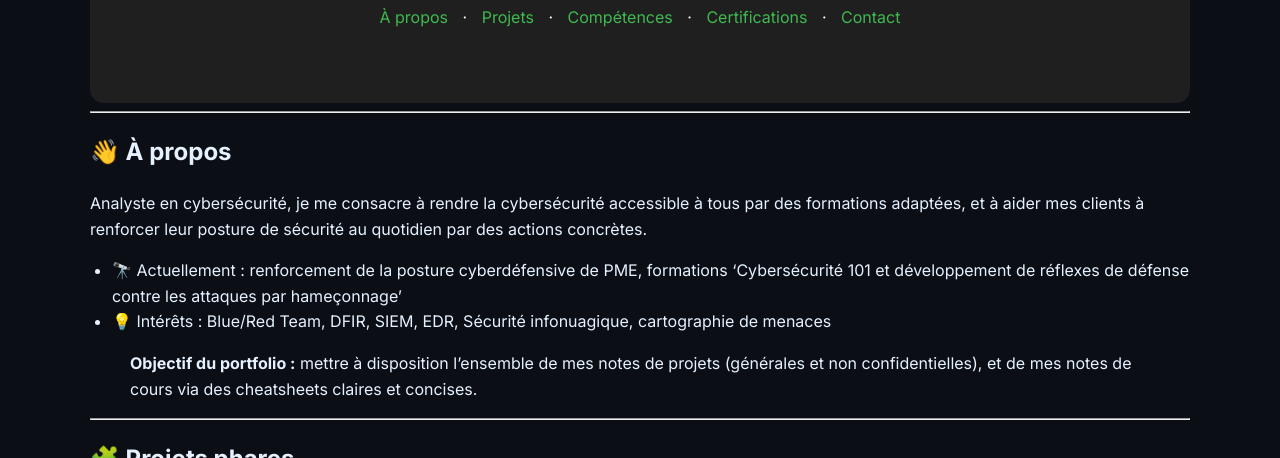
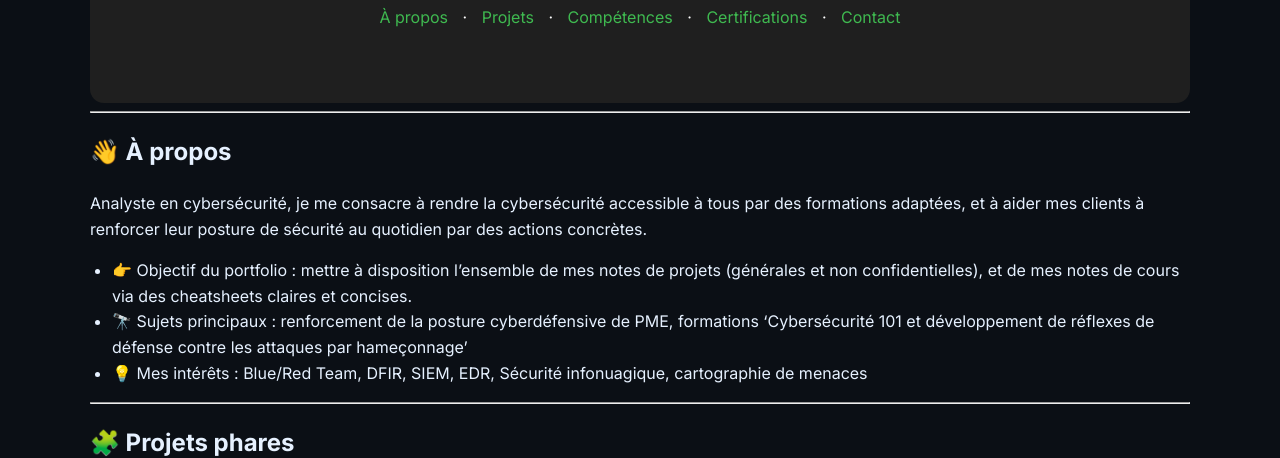
Before and after one commit to sqltemp/portfolio, a Jekyll site: the page built from index.md, in a window 1280 px wide and 900 px high, scrolled down 481 px, cut to the strip 0-458 px from the top of the window. Built offline with Jekyll 4.4.1, drawn with Linux system fonts in a browser that asks for light colours; our own code applies the rules of GitHub Pages for plain Markdown files.

Commit message:
Update index.md

```diff
--- a/index.md
+++ b/index.md
@@ -35,10 +35,9 @@ Mode d’emploi :
 Analyste en cybersécurité, je me consacre à rendre la cybersécurité accessible à tous par des formations adaptées, et à aider mes clients à renforcer leur posture de sécurité au quotidien par des actions concrètes.
 
 
-- 🔭 Actuellement : renforcement de la posture cyberdéfensive de PME, formations 'Cybersécurité 101 et développement de réflexes de défense contre les attaques par hameçonnage'
-- 💡 Intérêts : Blue/Red Team, DFIR, SIEM, EDR, Sécurité infonuagique, cartographie de menaces
-
-> **Objectif du portfolio :** mettre à disposition l'ensemble de mes notes de projets (générales et non confidentielles), et de mes notes de cours via des cheatsheets claires et concises.
+- 👉 Objectif du portfolio : mettre à disposition l'ensemble de mes notes de projets (générales et non confidentielles), et de mes notes de cours via des cheatsheets claires et concises.
+- 🔭 Sujets principaux : renforcement de la posture cyberdéfensive de PME, formations 'Cybersécurité 101 et développement de réflexes de défense contre les attaques par hameçonnage'
+- 💡 Mes intérêts : Blue/Red Team, DFIR, SIEM, EDR, Sécurité infonuagique, cartographie de menaces
 
 ---
 
```
